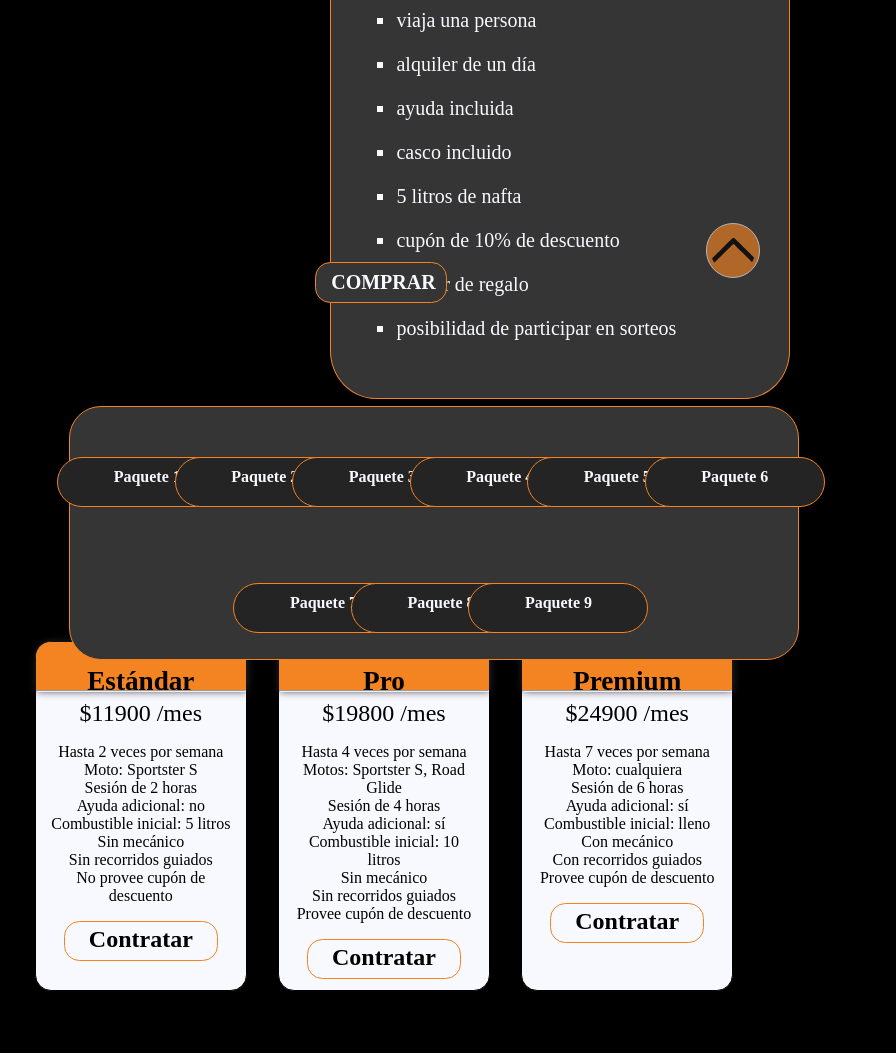
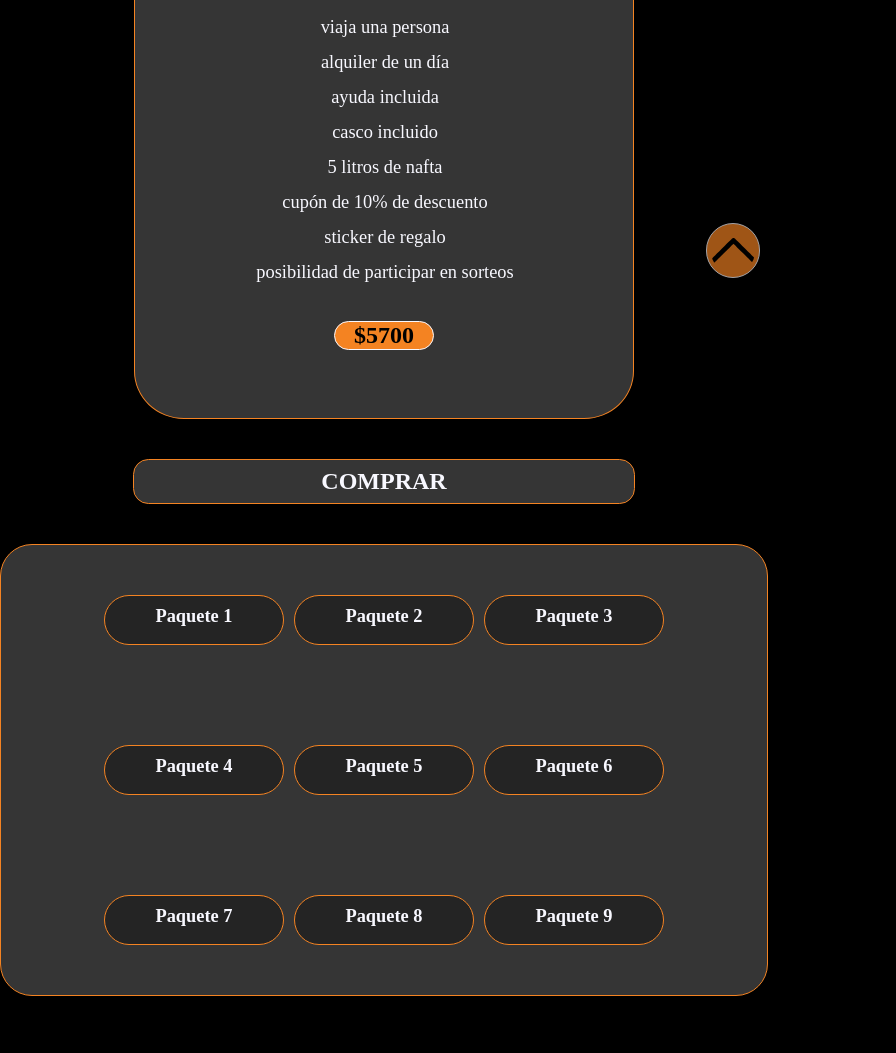
Before and after one commit to BinaryJuan/Broken-Chains, a website: page pages/paquetes.html in a window 768 px wide. Shown: the part 498-1551 px from the top of the page, 896 px wide, since content can reach past the window. Drawn offline with nearby package versions, Linux system fonts and the light colour scheme.

Commit message:
Mejora en la pagina paquetes

```diff
--- a/pages/paquetes.html
+++ b/pages/paquetes.html
@@ -74,7 +74,6 @@ Proyecto: "Broken Chains"
                             <li id="paquete1">
                                 <div class="contenedorInformacionP">
                                     <h3>Knucklehead</h3>
-                                    <h4>$5700</h4>
                                     <ul class="listaInformacionP">
                                         <li>viaja una persona</li>
                                         <li>alquiler de un día</li>
@@ -85,12 +84,12 @@ Proyecto: "Broken Chains"
                                         <li>sticker de regalo</li>
                                         <li>posibilidad de participar en sorteos</li>
                                     </ul>
+                                    <h4>$5700</h4>
                                 </div>
                             </li>
                             <li id="paquete2">
                                 <div class="contenedorInformacionP">
                                     <h3>Hydra-Glide</h3>
-                                    <h4>$15500</h4>
                                     <ul class="listaInformacionP">
                                         <li>viaja una persona</li>
                                         <li>alquiler de tres días</li>
@@ -101,12 +100,12 @@ Proyecto: "Broken Chains"
                                         <li>sticker de regalo</li>
                                         <li>posibilidad de participar en sorteos</li>
                                     </ul>
+                                    <h4>$15500</h4>
                                 </div>
                             </li>
                             <li id="paquete3">
                                 <div class="contenedorInformacionP">
                                     <h3>Duo-Glide</h3>
-                                    <h4>$23000</h4>
                                     <ul class="listaInformacionP">
                                         <li>viajan dos personas</li>
                                         <li>alquiler tres días</li>
@@ -117,12 +116,12 @@ Proyecto: "Broken Chains"
                                         <li>sticker de regalo</li>
                                         <li>posibilidad de participar en sorteos</li>
                                     </ul>
+                                    <h4>$23000</h4>
                                 </div>
                             </li>
                             <li id="paquete4">
                                 <div class="contenedorInformacionP">
                                     <h3>Street Bob</h3>
-                                    <h4>$29900</h4>
                                     <ul class="listaInformacionP">
                                         <li>viajan dos personas</li>
                                         <li>alquiler de una semana</li>
@@ -133,12 +132,12 @@ Proyecto: "Broken Chains"
                                         <li>sticker de regalo</li>
                                         <li>posibilidad de participar en sorteos</li>
                                     </ul>
+                                    <h4>$29900</h4>
                                 </div>
                             </li>
                             <li id="paquete5">
                                 <div class="contenedorInformacionP">
                                     <h3>Softail Custom</h3>
-                                    <h4>$36900</h4>
                                     <ul class="listaInformacionP">
                                         <li>viajan tres personas</li>
                                         <li>alquiler de tres días</li>
@@ -149,12 +148,12 @@ Proyecto: "Broken Chains"
                                         <li>sticker de regalo</li>
                                         <li>posibilidad de participar en sorteos</li>
                                     </ul>
+                                    <h4>$36900</h4>
                                 </div>
                             </li>
                             <li id="paquete6">
                                 <div class="contenedorInformacionP">
                                     <h3>Sportster</h3>
-                                    <h4>$48000</h4>
                                     <ul class="listaInformacionP">
                                         <li>viajan tres personas</li>
                                         <li>alquiler de una semana</li>
@@ -165,12 +164,12 @@ Proyecto: "Broken Chains"
                                         <li>sticker de regalo</li>
                                         <li>posibilidad de participar en sorteos</li>
                                     </ul>
+                                    <h4>$48000</h4>
                                 </div>
                             </li>
                             <li id="paquete7">
                                 <div class="contenedorInformacionP">
                                     <h3>Panhead</h3>
-                                    <h4>$78900</h4>
                                     <ul class="listaInformacionP">
                                         <li>viajan cinco personas</li>
                                         <li>alquiler de una semana</li>
@@ -181,12 +180,12 @@ Proyecto: "Broken Chains"
                                         <li>sticker de regalo</li>
                                         <li>posibilidad de participar en sorteos</li>
                                     </ul>
+                                    <h4>$78900</h4>
                                 </div>
                             </li>
                             <li id="paquete8">
                                 <div class="contenedorInformacionP">
                                     <h3>Electra-Glide</h3>
-                                    <h4>$87600</h4>
                                     <ul class="listaInformacionP">
                                         <li>viajan cinco personas</li>
                                         <li>alquiler de dos semanas</li>
@@ -197,12 +196,12 @@ Proyecto: "Broken Chains"
                                         <li>sticker de regalo</li>
                                         <li>posibilidad de participar en sorteos</li>
                                     </ul>
+                                    <h4>$87600</h4>
                                 </div>
                             </li>
                             <li id="paquete9">
                                 <div class="contenedorInformacionP">
                                     <h3>Dyna Wide Glide</h3>
-                                    <h4>$98500</h4>
                                     <ul class="listaInformacionP">
                                         <li>viaja cinco personas</li>
                                         <li>alquiler de tres semanas</li>
@@ -213,9 +212,13 @@ Proyecto: "Broken Chains"
                                         <li>sticker de regalo</li>
                                         <li>posibilidad de participar en sorteos</li>
                                     </ul>
+                                    <h4>$98500</h4>
                                 </div>
                             </li>
                         </ul>
+                    </div>
+                    <div class="botonPaquetes">
+                        <p>COMPRAR</p>
                     </div>
                     <div>
                         <ul class="paqueteSeleccion">
@@ -249,13 +252,10 @@ Proyecto: "Broken Chains"
                         </ul>
                     </div>
                 </div>
-                <div class="botonPaquetes">
-                    <p>COMPRAR</p>
-                </div>
             </section>
             <!-- SECCIÓN 1: PAQUETES (futuro carrusel con los paquetes) -->
             <!-- SECCIÓN 2: PAQUETES MEMBRESÍA -->
-            <section id="seccionMembresia">
+            <section>
                 <h2 class="h2WhiteCenter">Paquetes membresías</h2>
                 <div class="contenedorMembresia animate__animated animate__fadeInDown">
                     <div class="flexBoxPaqueteM">
@@ -285,7 +285,7 @@ Proyecto: "Broken Chains"
                         <div>
                             <ul>
                                 <li><p>Hasta 4 veces por semana</p></li>
-                                <li><p>Motos: Sportster S, Road Glide</p></li>
+                                <li><p>Motos: Road Glide</p></li>
                                 <li><p>Sesión de 4 horas</p></li>
                                 <li><p>Ayuda adicional: sí</p></li>
                                 <li><p>Combustible inicial: 10 litros</p></li>
--- a/scss/_paquetes.scss
+++ b/scss/_paquetes.scss
@@ -3,15 +3,19 @@
     color: $HD-palette-white;
     font-size: 2rem;
     text-align: center;
-    margin-top: 10vh;
+    margin-top: 15vh;
 }
 
 .gridContenedorPaquetes {
-    display: block;
-    width: 90vw;
+    display: grid;
+    width: 100%;
+    grid-template-columns: 100%;
+    grid-row-gap: 5vh;
+    justify-items: center;
     animation-name: opacidadAnimacion;
     animation-duration: 2s;
     justify-content: center;
+    margin-top: 5vh;
 }
 
 .gridContenedorPaquetes ul {
@@ -19,9 +23,16 @@
 }
 
 .contenedorSlider {
-    margin: 0 10vw 5vh 0;
+    display: flex;
+    flex-direction: column;
     position: relative;
+    width: 500px;
+    height: 480px;
 }
+    .contenedorSlider:hover {
+        transform: scale(1.05, 1.05);
+        transition: all 1s;
+    }
 
 .listaSlider {
     position: relative;
@@ -34,7 +45,6 @@
         background-color: $HD-grey-lighter;
         border: 0.1vw solid $HD-palette-orange;
         border-radius: 10%;
-        margin: 1.8vh auto 0 1.3vw;
     }
         .listaSlider li:first-child {
             opacity: 1;
@@ -45,14 +55,26 @@
 
     .contenedorInformacionP {
         position: relative;
-        margin: 1vh 0 0 2vw;
         color: $HD-palette-white;
+        padding-top: 1vh;
     }
         .contenedorInformacionP h3 {
             font-size: 2rem;
+            text-align: center;
+            border-radius: 2rem;
+            width: 500px;
+            text-decoration: underline;
         }
         .contenedorInformacionP h4 {
             font-size: 1.5rem;
+            color: $HD-palette-black;
+            width: 100px;
+            margin-top: 0.5vh;
+            text-align: center;
+            background-color: $HD-palette-orange;
+            border: 1px solid $HD-palette-white;
+            border-radius: 2rem;
+            margin: 0 auto;
         }
         .contenedorInformacionP p {
             font-size: 1rem;
@@ -67,21 +89,22 @@
             color: $HD-palette-white;
         }
         .listaInformacionP {
-            position: absolute;
-            width: 30vw;
-            height: 40vh;
-            margin-top: 0.5vh;
-            margin-left: 1vw;
+            position: relative;
+            width: 500px;
+            margin-top: 4vh;
+            margin-bottom: 3vh;
+            text-align: center;
         }
             .listaInformacionP li {
-                height: 3vh;
-                width: 30vw;
+                width: 500px;
+                height: 35px;
                 position: relative;
                 background-color: transparent;
                 opacity: 1;
                 font-size: 1.15rem;
                 list-style: square;
                 border: none;
+                list-style: none;
             }
 
     .paqueteSeleccion {
@@ -89,13 +112,11 @@
         flex-direction: row;
         justify-content: center;
         padding-left: 10px;
-        width: 95%;
+        width: 100%;
         z-index: 4;
         height: auto;
         flex-wrap: wrap;
-        position: absolute;
-        top: 110vh;
-        margin-left: 3vw;
+        position: relative;
         background-color: $HD-grey-lighter;
         border-radius: 2rem;
         border: 1px solid $HD-palette-orange;
@@ -103,15 +124,15 @@
         .paqueteSeleccion li {
             width: 180px;
             height: auto;
+            margin-right: 10px;
             padding-top: 50px;
-            padding-bottom: 6px;
-            margin: 0 10px 50px 0;
+            padding-bottom: 50px;
             text-align: center;
             box-sizing: content-box;
         }
             .paqueteSeleccion li:hover a {
-                transform: scale(1.07, 1.07);
-                transition: all 1s;
+                border: 1px solid $HD-palette-white;
+                transition: 0.6s;
             }
             .paqueteSeleccion li a {
                 text-decoration: none;
@@ -129,14 +150,15 @@
             }
 
 .botonPaquetes {
+    display: flex;
+    align-items: center;
+    justify-content: center;
     color: $HD-palette-white;
-    padding: 1vh 2vw;
+    padding: 1vh 0;
     font-size: 1.5rem;
-    position: absolute;
-    text-align: center;
-    top: 95vh;
-    margin-left: 41vw;
-    width: 150px;
+    position: relative;
+    width: 500px;
+    height: auto;
     font-weight: bold;
     background-color: #353535;
     transition: background-color 1s;
@@ -154,6 +176,7 @@
     .contenedorMembresia {
         width: 95%;
         display: flex;
+        position: relative;
         flex-direction: row;
         margin: 0 auto 5vh auto;
         height: 70vh;
@@ -164,10 +187,9 @@
     }
         .flexBoxPaqueteM {
             background-color: $HD-palette-white;
-            display: flex;
-            flex-direction: column;
+            display: block;
             width: 25vw;
-            height: 50vh;
+            height: 450px;
             margin: 0 2vw;
             border: 0.2vw solid $HD-palette-black;
             border-radius: 2.1vw;
@@ -202,18 +224,19 @@
             }
 
         .botonM {
+            display: flex;
             background-color: $HD-palette-white;
-            border: 0.15vw solid $HD-palette-orange;
-            border-radius: 2vw;
+            border: 1px solid $HD-palette-orange;
+            border-radius: 2rem;
             width: 20vw;
             height: 6vh;
             margin: 4vh auto 0 auto;
             cursor: pointer;
+            align-items: center;
+            justify-content: center;
         }
             .botonM p {
-                padding-top: 1vh;
                 font-weight: bold;
-                padding-bottom: 1vh;
             }
             .botonM:hover {
                 background-color: $HD-palette-orange;
@@ -225,15 +248,10 @@
 
 /* -------------------------- */
 
-#seccionMembresia {
-    margin-top: 90vh;
-}
-
 @for $i from 1 through 9 {
     #paquete#{$i} {
-        width: 460px;
+        width: 500px;
         height: 480px;
-        margin-left: 35vw;
     }
 }
 /* _____PAQUETES_____ */
--- a/scss/_tablet-responsive.scss
+++ b/scss/_tablet-responsive.scss
@@ -243,80 +243,44 @@
         font-size: 2rem;
     }
 
-    .gridContenedorPaquetes {
-        margin-left: 8vw;
+    .contenedorMembresia {
+        display: block;
+        margin: 1vh auto;
+        position: relative;
+        user-select: none;
     }
 
-    .contenedorSlider {
-        width: 70vw;
-        margin-left: 0;
+    .flexBoxPaqueteM {
+        background-color: $HD-palette-white;
+        width: 50vw;
+        height: 450px;
+        margin: 5vh auto;
+    }
+        .flexBoxPaqueteM h3 {
+            font-size: 2rem;
+        }
+        .flexBoxPaqueteM p {
+            font-size: 1.8rem;
+        }
+        .flexBoxPaqueteM li p {
+            font-size: 1.15rem;
+        }
+
+    .botonM {
+        width: 200px;
+        height: 50px;
     }
 
-    .listaSlider li {
-        width: 65vw;
-        margin: 2.5vh 0 0 2.5vw;
+    .contenedorMembresia {
+        display: list-item;
+        flex-direction: column;
+        height: auto;
     }
 
-    .contenedorInformacionP {
-        padding-left: 3vw;
+    .flexBoxPaqueteM {
+        display: block;
+        position: relative;
     }
-        .contenedorInformacionP li {
-            font-size: 1.25rem;
-        }
-        .contenedorInformacionP h3 {
-            font-size: 1.7rem;
-        }
-        .contenedorInformacionP h4 {
-            font-size: 1.4rem;
-        }
-
-    .paqueteSeleccion {
-        margin-left: 1vw;
-        margin-top: 3vh;
-    }
-        .paqueteSeleccion li {
-            transition: none;
-            width: 14vw;
-            height: 2.5vh;
-        }
-            .paqueteSeleccion li a {
-                font-size: 1rem;
-                margin-left: -3.8vw;
-            }
-
-    .botonPaquetes {
-        width: 13vw;
-    }
-        .botonPaquetes p {
-            font-size: 1.25rem;
-        }
-
-    .contenedorMembresia {
-        height: 50vh;
-    }
-        .flexBoxPaqueteM {
-            width: 30vw;
-            height: auto;
-            min-height: 350px;
-        }
-            .flexBoxPaqueteM h3 {
-                font-size: 1.7rem;
-                height: 5vh;
-            }
-            .flexBoxPaqueteM p {
-                font-size: 1.5rem;
-            }
-            .flexBoxPaqueteM ul li p {
-                font-size: 1rem;
-            }
-
-        .botonM {
-            margin: 2vh auto 0 auto;
-            height: 40px;
-        }
-            .botonM p {
-                margin-top: -0.5vh;
-            }
 
     .h2Galeria {
         margin: 5vh auto 0 auto;
@@ -435,6 +399,7 @@
     /* BEGIN: FOOTER */
     .footerWhite {
         background-color: $HD-palette-white;
+        position: relative;
     }
 
     .dudasBoton a {
```
Also changed, not shown: scss/_smartphone-responsive.scss (+21 -45 lines), css/styles.css.
